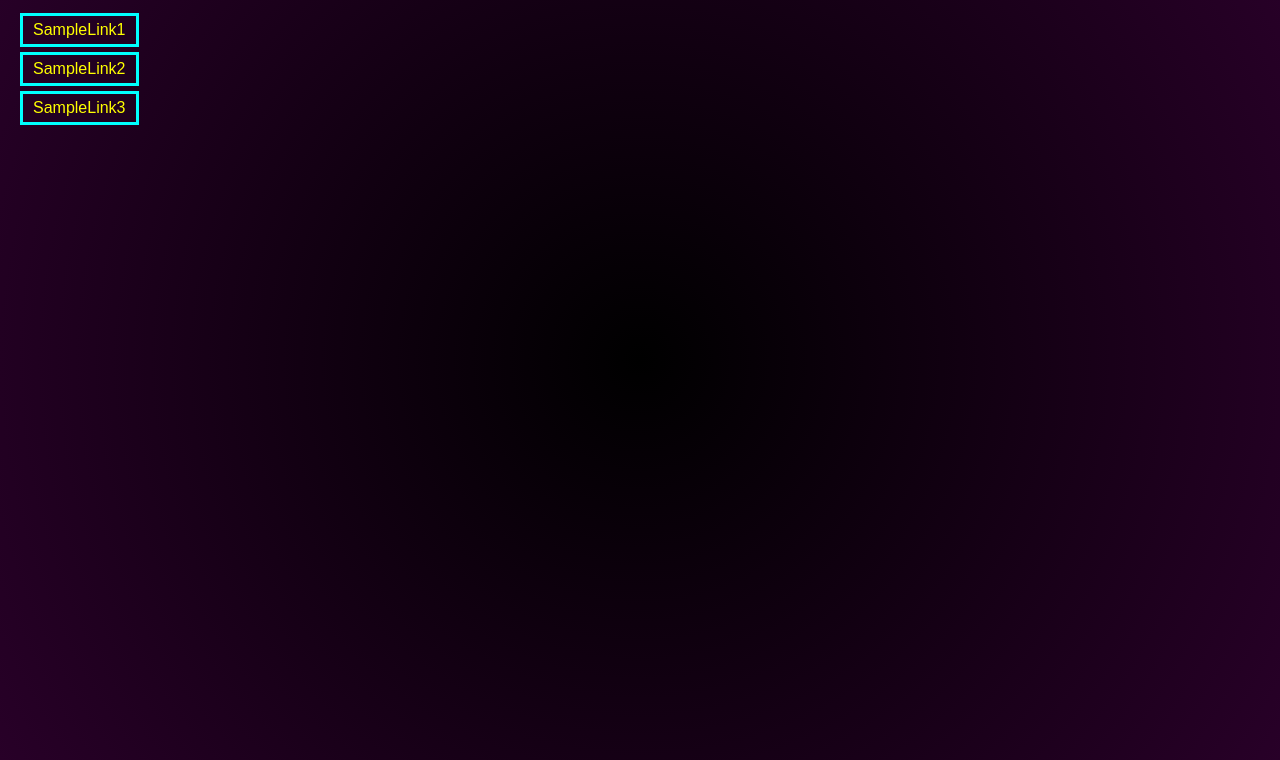
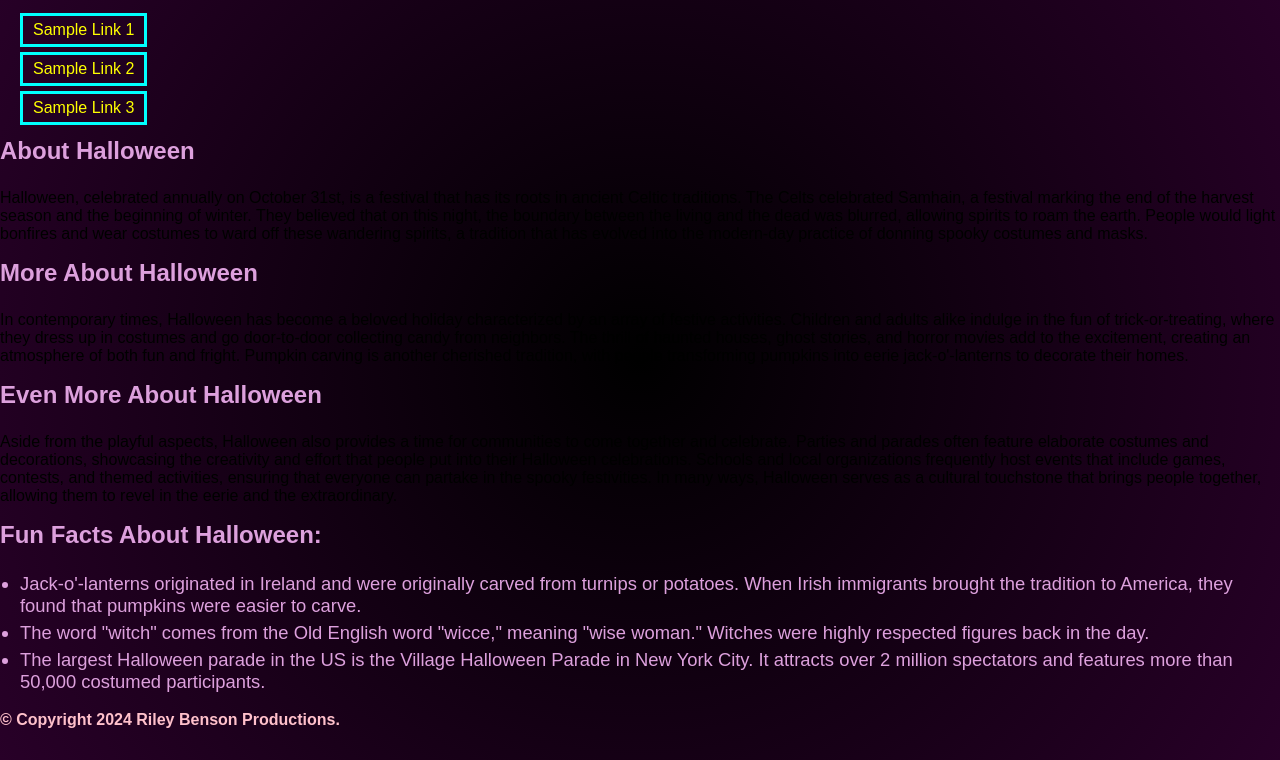
Before and after one commit to RIBOIMAN1/COMP001B.LectureActivityWeek3, a plain HTML site: page index.html in a window 1280 px wide. Shown: the part 40-800 px from the top of the page. Drawn offline with Linux system fonts and the light colour scheme.

Commit message:
index.html: - Repositioned header, main, and nav elements to better fit criteria for the assignment. - Edited the names of the links inside of the nav element. - Made h2 elements that show Halloween being the discussion topic for the paragraphs that follow them. - Created paragraphs of information about Halloween in p elements. - Created an unordered list containing fun facts about Halloween. - Created a footer element containing copyright information for the project.

```diff
--- a/index.html
+++ b/index.html
@@ -7,17 +7,34 @@
     <link rel="stylesheet" href="main.css">
 </head>
 <body>
-    <main>
     <header>
         <h1 class="center-text">Positioning Elements on an HTML Page</h1>
+    </header>
         <nav>
             <ul>
-                    <li><a href="SampleLink1.html" target="_self">SampleLink1</a></li>
-                    <li><a href="SampleLink2.html" target="_self">SampleLink2</a></li>
-                    <li><a href="SampleLink3.html" target="_self">SampleLink3</a></li>
+                <li><a href="SampleLink1.html">Sample Link 1</a></li>
+                <li><a href="SampleLink2.html">Sample Link 2</a></li>
+                <li><a href="SampleLink3.html">Sample Link 3</a></li>
             </ul>
         </nav>
-        </header>
+        <main>
+            <h2>About Halloween</h2>
+            <p>Halloween, celebrated annually on October 31st, is a festival that has its roots in ancient Celtic traditions. The Celts celebrated Samhain, a festival marking the end of the harvest season and the beginning of winter. They believed that on this night, the boundary between the living and the dead was blurred, allowing spirits to roam the earth. People would light bonfires and wear costumes to ward off these wandering spirits, a tradition that has evolved into the modern-day practice of donning spooky costumes and masks.</p>
+            <h2>More About Halloween</h2>
+            <p>In contemporary times, Halloween has become a beloved holiday characterized by an array of festive activities. Children and adults alike indulge in the fun of trick-or-treating, where they dress up in costumes and go door-to-door collecting candy from neighbors. The thrill of haunted houses, ghost stories, and horror movies add to the excitement, creating an atmosphere of both fun and fright. Pumpkin carving is another cherished tradition, with people transforming pumpkins into eerie jack-o'-lanterns to decorate their homes.</p>
         </main>
+        <aside>
+            <h2>Even More About Halloween</h2>
+            <p>Aside from the playful aspects, Halloween also provides a time for communities to come together and celebrate. Parties and parades often feature elaborate costumes and decorations, showcasing the creativity and effort that people put into their Halloween celebrations. Schools and local organizations frequently host events that include games, contests, and themed activities, ensuring that everyone can partake in the spooky festivities. In many ways, Halloween serves as a cultural touchstone that brings people together, allowing them to revel in the eerie and the extraordinary.</p>
+            <h2>Fun Facts About Halloween:</h2>
+            <ul class="BulletUnorderedList">
+                <li>Jack-o'-lanterns originated in Ireland and were originally carved from turnips or potatoes. When Irish immigrants brought the tradition to America, they found that pumpkins were easier to carve.</li>
+                <li>The word "witch" comes from the Old English word "wicce," meaning "wise woman." Witches were highly respected figures back in the day.</li>
+                <li>The largest Halloween parade in the US is the Village Halloween Parade in New York City. It attracts over 2 million spectators and features more than 50,000 costumed participants.</li>
+            </ul>
+        </aside>
+        <footer>
+            <div id="footer">&copy; Copyright 2024 Riley Benson Productions.</div>
+        </footer>
 </body>
 </html>
```
Lines whose indentation alone changed are shown as unchanged.
